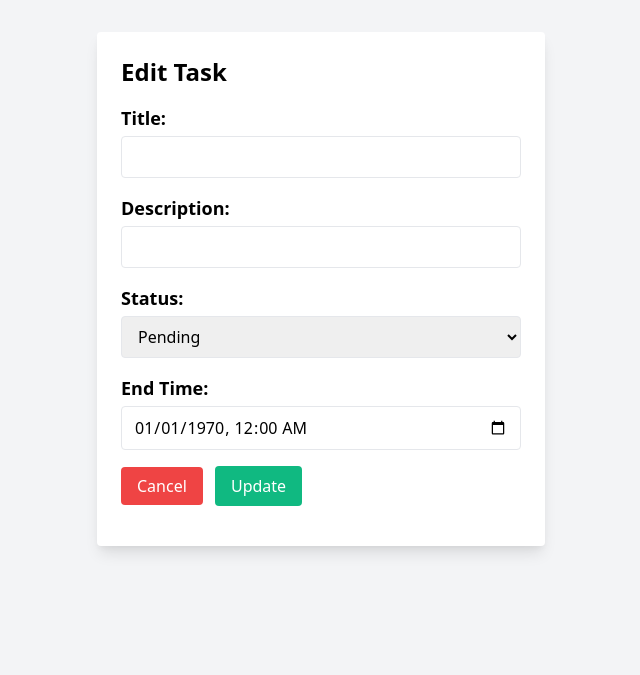
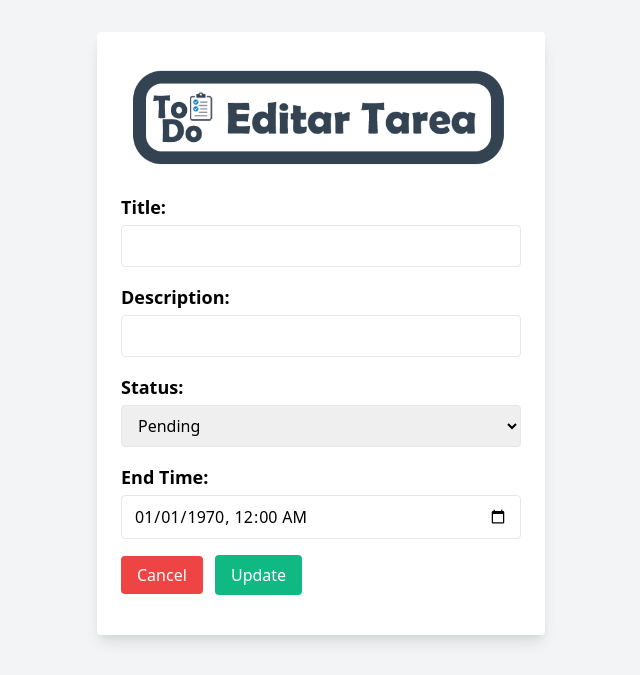
Before and after one commit to pacobofa75/DevelopersTeam2, a PHP site: template app/views/scripts/task/editTask.phtml in a window 1280 px wide. Shown: the top 675 px of the page, without its empty margins (319-959 px from the left). Run offline with PHP 8.4, Linux system fonts and the light colour scheme; the template is opened without the code that fills it, so the values that code supplies are empty.

Commit message:
edit task logo added

```diff
--- a/app/views/scripts/task/editTask.phtml
+++ b/app/views/scripts/task/editTask.phtml
@@ -13,7 +13,7 @@
     // Comprobar si hay tareas
     if ($this->task !== null) {
     ?>
-    <h1 class="text-2xl font-bold mb-4">Edit Task</h1>
+    <img src="images/edit-task-icon.png" alt="Logo" class="mb-4 mx-auto">
     <form method="post" action="">
         <input type="hidden" name="id" value="<?php echo $this->task['id']; ?>">
 
```
